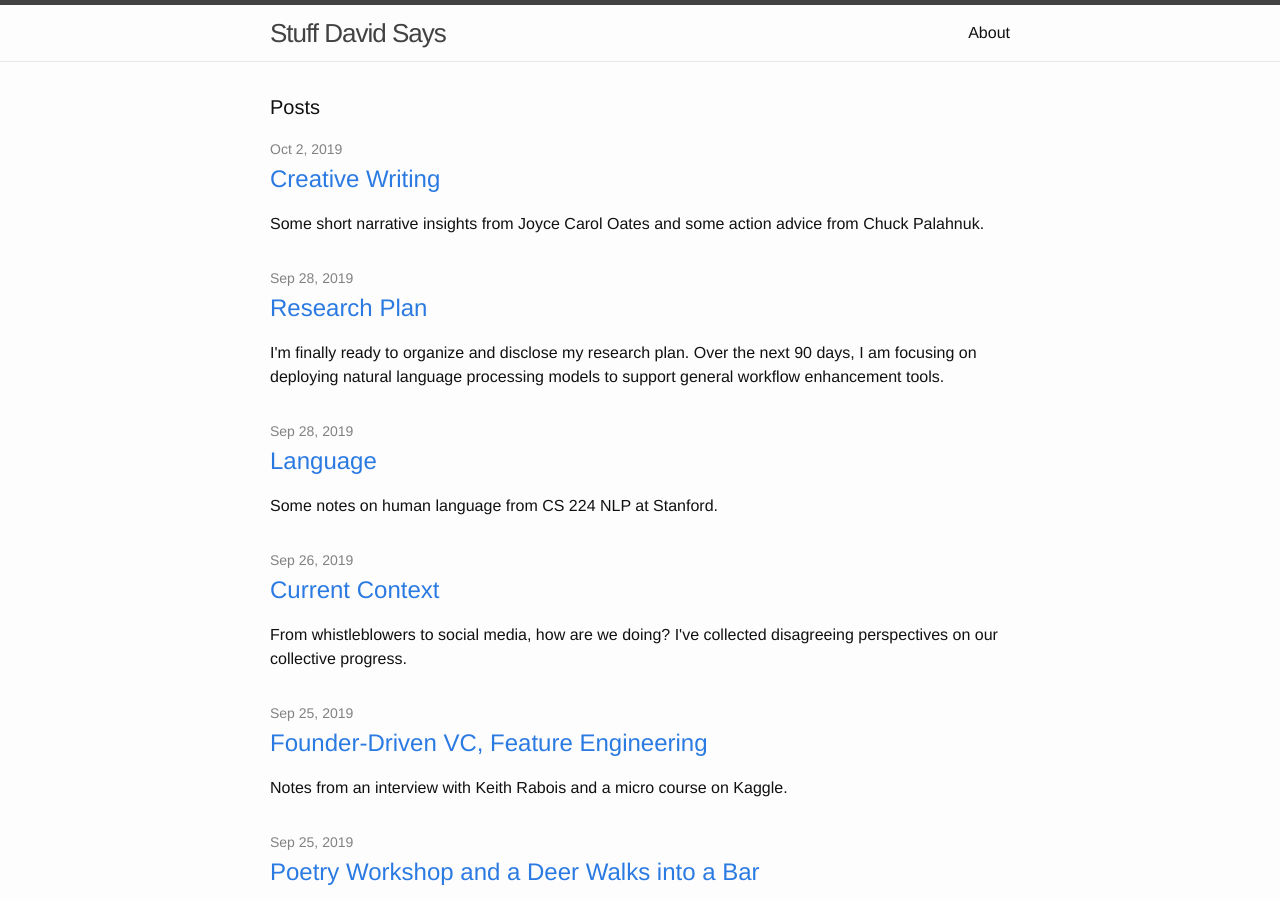
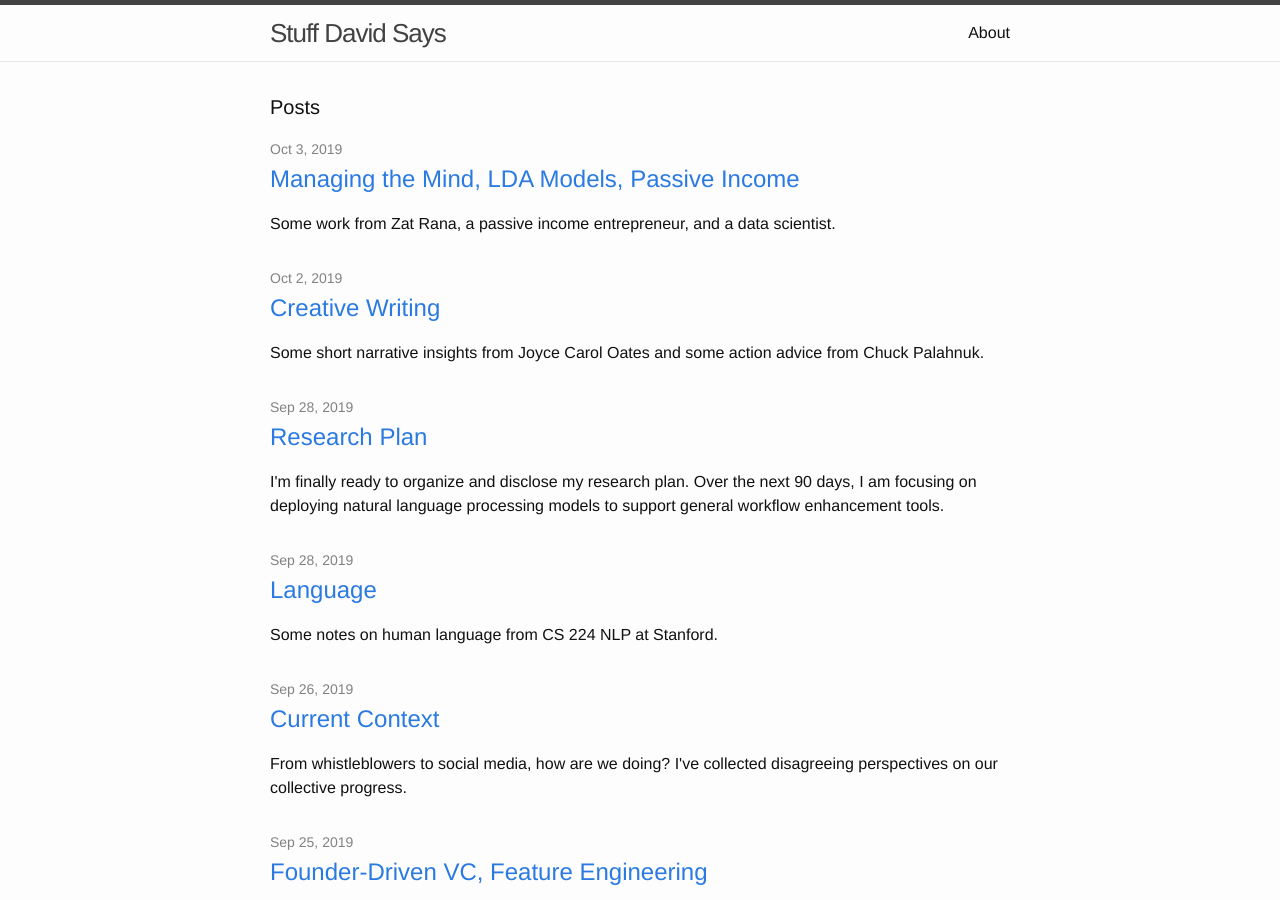
Before and after one commit to davidrichards/davidrichards.github.io, a Jekyll site: the page built from index.html, in a window 1280 px wide and 900 px high. Built offline with Jekyll 4.4.1, drawn with Linux system fonts in a browser that asks for light colours; some of the changed lines change nothing that is shown.

Commit message:
Some work from Zat Rana, a passive income entrepreneur, and a data scientist.

```diff
--- a/_posts/2019-10-02-creative-writing.markdown
+++ b/_posts/2019-10-02-creative-writing.markdown
@@ -119,4 +119,5 @@ Instead of saying what a character is or has, bury that in action. Instead of ha
 ## References:
 
 Oates, J. C. (2019). MasterClass. Retrieved August 6, 2019, from https://www.masterclass.com/classes/joyce-carol-oates-teaches-the-art-of-the-short-story/chapters/principles-of-writing-short-fiction
+
 Palahnuk, C. (n.d.). Nuts and Bolts: “Thought” Verbs. Retrieved October 2, 2019, from LitReactor website: https://litreactor.com/essays/chuck-palahniuk/nuts-and-bolts-“thought”-verbs
--- /dev/null
+++ b/_posts/2019-10-03-managing-the-mind-lda-models-passive-income.markdown
@@ -0,0 +1,119 @@
+---
+layout: post
+title:  Managing the Mind, LDA Models, Passive Income
+summary: Some work from Zat Rana, a passive income entrepreneur, and a data scientist.
+date:   2019-10-03-04:41:24
+categories: raw
+---
+# Identity and Existence Depend On Making Sense
+
+With the internet, we have changed things about our identity and existence, specifically we translate ourselves and project it into a global network. This is the way it's always been done, but with our families, communities, corporations, or nations this was done at a relatively glacial pace. With global reach rather than just physical bubbles that surround us, we see the best and worst of humanity. And now we must make sense of more information than we ever did before.
+
+[Rana, 2019]
+
+# Address Conditioning
+
+Before, even as recently as the mid-20th century, our sense of self came from local cultures, popular media, education, and life experiences. Now, without a coherent whole, but with access to humanity's knowledge, we can have great power but too much information that overwhelms us.
+
+Carl Jung said, "The pendulum of the mind oscillates between sense and nonsense, not between right and wrong. The numinosum is dangerous because it lures men to extremes, so that a modest truth is regarded as truth and a minor mistake is equated with fatal error."
+
+Since the nature of our minds isn't necessarily rational, we don't have filters that are objectively useful—right or wrong, say. Instead, we have filters that cohere to our state of mind, or sense of self, and we seek to maintain sanity in a more-complicated world than we can comprehend.
+
+With more time and less information, most people could make sense of their world. Parents, teachers, friends could condition us to cope. If that didn't work, we could eventually reject the incoherent parts of this conditioning and restore short-term sanity.
+
+[Rana, 2019]
+
+# Address Shortcuts
+
+A lot of what we face are not just more information in a larger network, but also hidden algorithms manipulated by the loudest rather than the best fit for our lives. When we can't rationally make sense of our world, we take shortcuts--evident in our current state of rampant and bling tribalism found on most social media networks. Those that don't take these shortcuts are marginalized in their confusion.
+
+[Rana, 2019]
+
+# Strategy for Winning
+
+Until the internet can make more sense to us, our most important skill must be to create a sense-making apparatus in our minds. We must create our own information filters.
+
+We must see the whole network, not just our own node in it. We cannot assume the information presented to us was filtered as right or wrong, just because we belong to a tribe that gave us that information, even if it makes us feel emotionally secure.
+
+Do the work. Which information must be consumed, and which must not? This, as a conscious decision, beyond personal bias, from diverse perspectives.
+
+Ken Wilber asserts that everyone has some important piece of the truth. For example, a racist may make false language claims with true emotional experience. Even as misguided and detrimental as their words and subsequent actions may be, even as uncomfortable as this perspective makes us, there are things that are important to understand even there.
+
+We must step away from it all and think about what is consumed and how it all connects. We cannot close the gap between what makes sense and what is right without directly addressing the whole network and then detaching from the network to think about what was observed.
+
+If we don't use our tools effectively, they will use us.
+
+[Rana, 2019]
+
+# Passive Income
+
+A lot of people seek passive income from their startups. Rich Dad Poor Dad by Robert Kiyosaki or The 4-Hour Workweek by Tim Ferriss convinces us it's possible.
+
+In Holstein's experience, it's not quite the way it works. Getting the ball rolling takes a lot of energy, but if you can get momentum, the ball will roll faster and you can let it go. It will keep going for at least a while without too much effort on our parts.
+
+We still need to pay attention to the business to keep it moving. We have to oversee the people we are paying to make sure they are doing what they are paid to do. We can reduce the amount of labor at each step, but there's still labor.
+
+[Holstein, 2019]
+
+# Better than a Job
+
+Even with ongoing effort required, passive income is better than the alternative. If passive income works like a weighted ball, traditional employment works like a weighted cube. We can't build momentum with a weighted cube. (We can earn more as we progress in our careers, but we have to show up to work still.)
+
+[Holstein, 2019]
+
+# Holstein's Case
+
+With Holstein's business selling therapy apps for autistic children, some weeks she would work four hours, and some weeks required 40. The difference was she could choose when to put in 40 hours.
+
+There was always marketing tasks, awareness of the competition, awareness of the industry, and whether changes in HIPAA legislation affected her business. In any industry, there are some day-to-day annoyances.
+
+[Holstein, 2019]
+
+# The Path Forward
+
+Once you accept that the price of your dream is hard work, you can create what you're willing to work at. Happiness and purpose isn't seeking pleasure, but meaningful work. Self-actualization involves seeking challenges and conquering them. There's a limit to how much value we get from doing nothing. A month of no responsibility gets boring.
+
+[Holstein, 2019]
+
+# Currently Popular Magazines
+
+According to Agility PR Solutions, whatever credibility they have, the current most-circulated magazines in the US start with AARP Magazine and AARP Bulletin, followed by Better Homes and Gardens, Game Informer Magazine, Good Housekeeping, Family Circle, People Magazine, Woman's Day, National Geographic, and Time.
+
+If I relied on what's at the checkout stand at the grocery store, I would have come to other conclusions. This is more insight into a demographic preference.
+
+[Agility PR Solutions, 2019]
+
+# Basic LDA Tutorial
+
+Topic modeling is an NLP task for creating topics from statistical modeling. Latent Dirichlet Allocation, or LDA, is one approach to classify text in a document to a topic. It provides both a topic per document model and a words per topic model. These models use Dirichlet distributions.
+
+A Dirichlet distribution is a generalization of the beta distribution, often used as a prior distribution whose conjugate is either a categorical distribution or a multinomial distribution. In other words, a topic per document or words per topic model follow this structure. (Wikipedia, 2019)
+
+I chose this tutorial because I wanted to find a simple recipe for LDA before applying LDA to vectors, and working through more advanced approached to topic modeling. This is a recipe tutorial for that purpose. Finishing the tutorial, I can see where the other approaches are more informative and useful. This is a good start to my work.
+
+[Li, 2018]
+
+
+
+# Code Organization
+
+By using a Kaggle dataset, Li was able to take over a million headlines from over 15 years of news to train her model. Pandas can be used to load the data. nltk provides the stemming. gensim provides the preprocessing pipeline and a bag of words implementation. Once we have a bag of words corpus, we can use gensim again to provide a tf-idf model of the words.
+
+[Li, 2018]
+
+# LDA Model
+
+LDA is constructed with the number of topics, number of passes, and number of workers as hyper parameters. gensim provides this tool as well. We can run this directly on the bag of words or on the tf-idf corpus. To evaluate the topics, we can apply unseen documents to our LDA and determine if the topic assignments make sense manually.
+
+[Li, 2018]
+
+## References:
+
+Agility PR Solutions. (2019, June 12). Top 10 U.S. Magazines by Circulation. Retrieved October 3, 2019, from Agility PR Solutions website: https://www.agilitypr.com/resources/top-media-outlets/top-10-american-magazines/
+
+Holstein, M. (2019, September 28). There Is No Such Thing As Passive Income. Retrieved October 3, 2019, from Medium website: https://entrepreneurshandbook.co/there-is-no-such-thing-as-passive-income-4b61cda05228
+
+Rana, Z. (2019, September 29). The Most Important Skill in the 21st Century. Retrieved October 3, 2019, from Medium website: https://medium.com/personal-growth/the-most-important-skill-in-the-21st-century-773ef4c5298c
+Li, S. (2018, June 1). Topic Modeling and Latent Dirichlet Allocation (LDA) in Python. Retrieved October 3, 2019, from Medium website: https://towardsdatascience.com/topic-modeling-and-latent-dirichlet-allocation-in-python-9bf156893c24
+
+Wikipedia. (2019). Dirichlet distribution. In Wikipedia. Retrieved from https://en.wikipedia.org/w/index.php?title=Dirichlet_distribution&oldid=918785537
```
